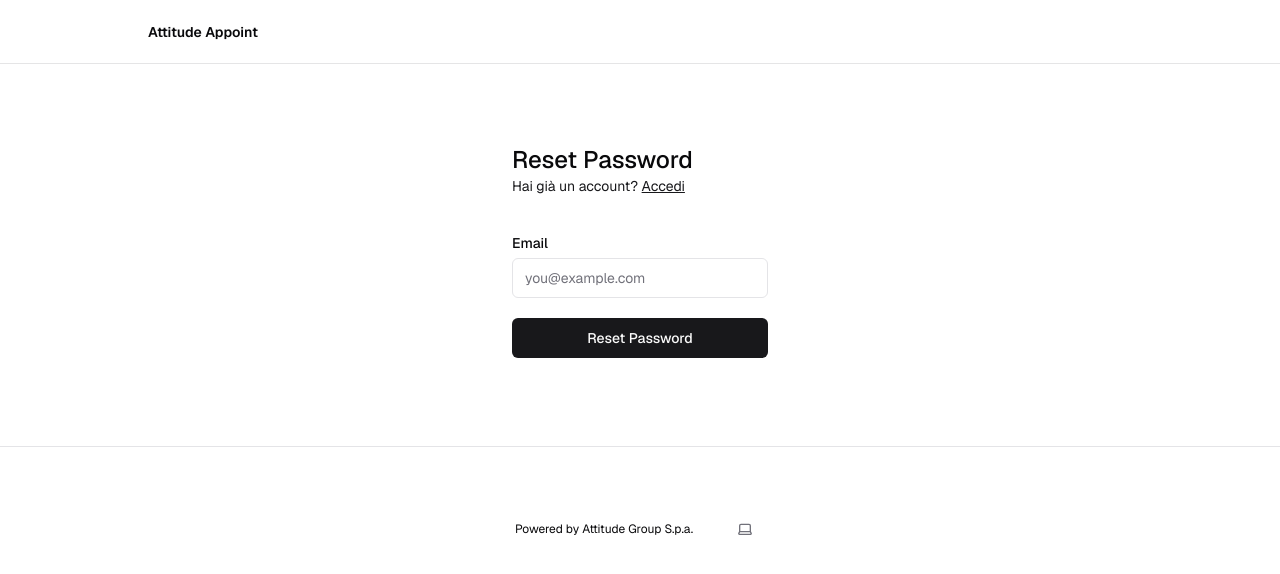
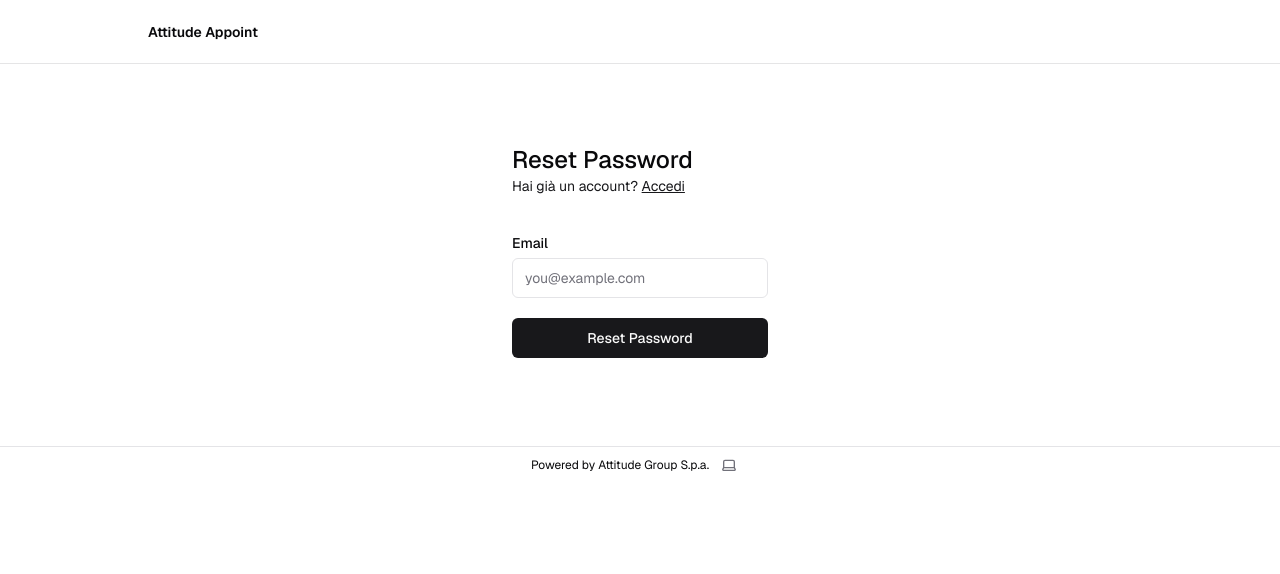
Before and after one commit to AttitudeLTD/appoint, a Next.js app: page /forgot-password in a window 1280 px wide. Shown: the top 574 px of the page. Built offline with nearby package versions, Linux system fonts and the light colour scheme; no server answers; the database is empty.

Commit message:
13 nov 2024, 07:57

```diff
--- a/app/(auth-pages)/layout.tsx
+++ b/app/(auth-pages)/layout.tsx
@@ -21,7 +21,7 @@
         </div>
       </nav>
       <div className='flex flex-col gap-12 items-start'>{children}</div>
-      <footer className='w-full flex items-center justify-center border-t mx-auto text-center text-xs gap-8 py-16'>
+      <footer className='w-full flex items-center justify-center border-t mx-auto text-center text-xs'>
         <p>Powered by Attitude Group S.p.a.</p>
         <ThemeSwitcher />
       </footer>
```
